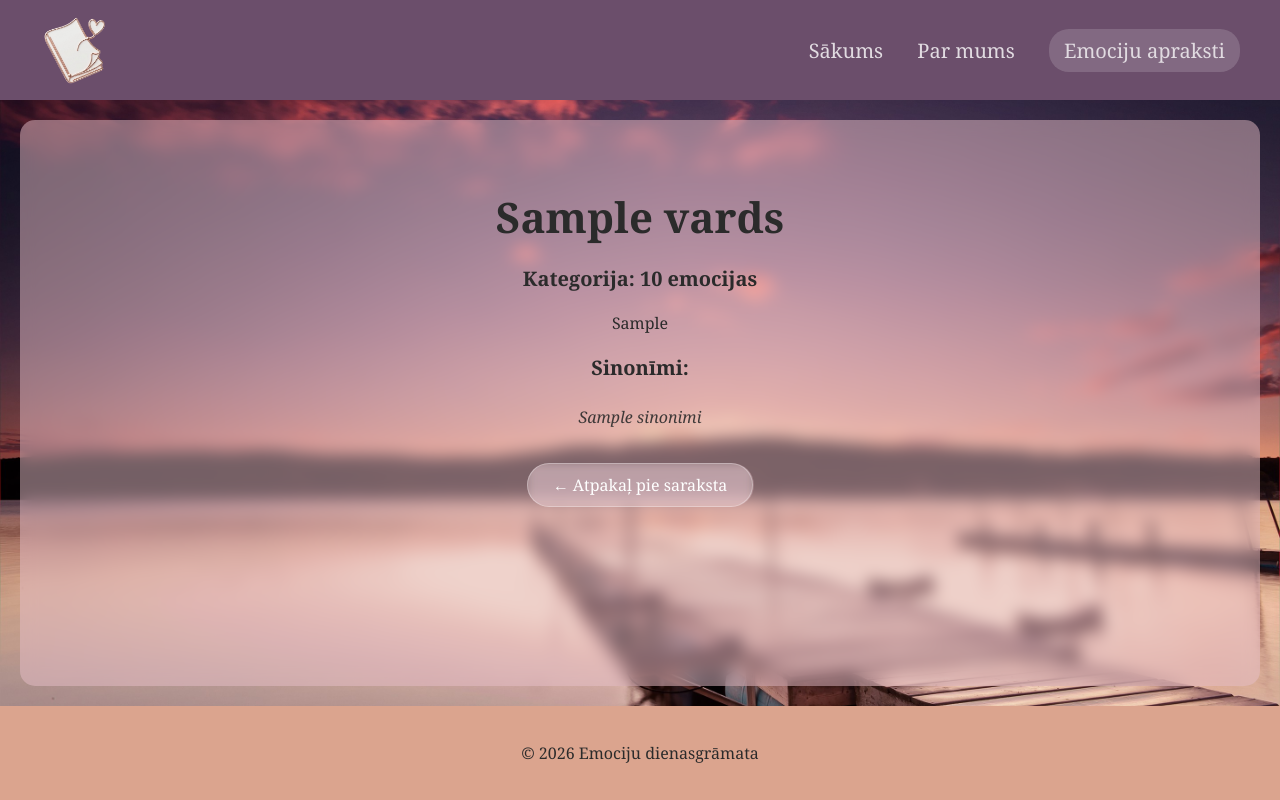
After one commit to elizabete-misina/programesana-misina, a Flask app: template templates/description_detail.html in a window 1280 px wide. The commit adds this page. Run offline with Flask 3, Linux system fonts and the light colour scheme; the template is opened without the code that fills it: most values are stand-ins (such as "Sample title", 1, 10 or a date in 2020).

Commit message:
pievienoju datubazes datus majaslapai; izveidoju description_detail, kurā attēloti atsevišķi logi katrai emocijai; pielāgoju css lai mājaslapu var lietot arī ar citiem ekrānu izmēriem

```diff
--- a/app.py
+++ b/app.py
@@ -1,7 +1,16 @@
 from flask import Flask, render_template
+import sqlite3
 from pathlib import Path
 
 app = Flask(__name__)
+
+
+def get_db_connection():
+    db = Path(__file__).parent / "emociju-dienasgramata.db"
+    conn = sqlite3.connect(db)
+    conn.row_factory = sqlite3.Row
+    return conn
+
 
 @app.route("/")
 def index():
@@ -12,9 +21,37 @@ def index():
 def about():
     return render_template("about.html")
 
-@app.route("/apraksti")
+
+@app.route('/apraksti')
 def descriptions():
-    return render_template("descriptions.html")
+    conn = get_db_connection()
+    emotions = conn.execute('''
+        SELECT
+            emotions.*,
+            categories.nosaukums AS kategorija,
+            visuals.krasas_kods
+        FROM emotions
+        JOIN categories ON emotions.category_id = categories.id
+        JOIN visuals ON emotions.id = visuals.emotion_id
+    ''').fetchall()
+    conn.close()
+    return render_template('descriptions.html', emotions=emotions)
+
+
+@app.route('/apraksti/<int:emotion_id>')
+def description_detail(emotion_id):
+    conn = get_db_connection()
+    emotion = conn.execute('''
+        SELECT e.*, c.nosaukums AS kategorija, v.krasas_kods
+        FROM emotions e
+        JOIN categories c ON e.category_id = c.id
+        JOIN visuals v ON e.id = v.emotion_id
+        WHERE e.id = ?''', (emotion_id,)).fetchone()
+
+    synonyms = conn.execute(
+        'SELECT * FROM synonyms WHERE emotion_id = ?', (emotion_id,)).fetchall()
+    conn.close()
+    return render_template('description_detail.html', emotion=emotion, synonyms=synonyms)
 
 
 @app.errorhandler(404)
--- a/static/style.css
+++ b/static/style.css
@@ -28,9 +28,10 @@ nav a {
     text-decoration: none;
     margin-left: 30px;
     font-weight: 500;
-    font-size: 1.1rem;
+    font-size: 20px;
     transition: 0.3s;
     opacity: 0.8;
+
 }
 
 nav a:hover {
@@ -46,6 +47,17 @@ nav a:hover {
     backdrop-filter: blur(5px);
 }
 
+@media screen and (max-width: 400px) {
+    nav a {
+        font-size: 14px;
+    }
+    .nav-special {
+        padding: 1px 6px;
+        border-radius: 8px;
+        backdrop-filter: blur(5px);
+    }
+}
+
 main {
     padding: 20px;
 }
@@ -53,7 +65,7 @@ main {
 .page-container {
     display: flex;
     flex-direction: column;
-    min-height: 100vh;
+    min-height: 100vh; /*viewport height pielagojas iericem un to izmeriem*/
 }
 
 .content-wrap {
@@ -88,6 +100,113 @@ main {
     box-shadow: 0 6px 20px rgba(0, 0, 0, 0.15); /* dod enu pogai */
 }
 
+.emotions-container {
+   display: flex;
+    flex-wrap: wrap;
+    justify-content: center;
+    gap: 25px;
+    padding: 20px;
+    max-width: 1200px;
+    margin: 0 auto;
+}
+
+.emotion-card {
+    width: 30%;
+    min-width: 280px;
+
+    background: rgba(255, 255, 255, 0.2);
+    backdrop-filter: blur(10px);
+    padding: 25px;
+    border-radius: 15px;
+    color: white;
+    display: flex;
+    flex-direction: column;
+    align-items: center;
+    text-align: center;
+    box-shadow: 0 8px 32px rgba(0, 0, 0, 0.1);
+}
+
+.emotion-card:hover {
+    transform: translateY(-5px);
+}
+
+.category-tag {
+    font-size: 0.8rem;
+    text-transform: uppercase;
+    opacity: 0.8;
+    margin-bottom: 10px;
+}
+
+.color-dot {
+    width: 20px;
+    height: 20px;
+    border-radius: 50%;
+    margin-top: 10px;
+}
+
+.detail-container ul {
+    list-style: none;
+    padding: 0;
+    margin: 0 auto;
+    text-align: center;
+}
+
+.detail-container li {
+    display: inline-block;
+    margin: 5px;
+    font-style: italic;
+    opacity: 0.9;
+}
+
+
+.back-button {
+    display: inline-block;
+    margin-top: 30px;
+    padding: 10px 25px;
+    background: rgba(255, 255, 255, 0.15);
+    border: 1px solid rgba(255, 255, 255, 0.3);
+    border-radius: 30px;
+    color: white !important;
+    text-decoration: none;
+    transition: all 0.3s ease;
+    backdrop-filter: blur(5px);
+}
+
+.back-button:hover {
+    background: rgba(255, 255, 255, 0.3);
+    transform: scale(1.05);
+}
+
+.btn {
+    display: inline-block;
+    margin-top: 15px;
+    padding: 8px 20px;
+    background: rgba(255, 255, 255, 0.2);
+    border: 1px solid rgba(255, 255, 255, 0.4);
+    border-radius: 20px;
+    color: white !important;
+    text-decoration: none;
+    font-size: 0.9rem;
+    font-weight: 500;
+    transition: all 0.3s ease;
+    backdrop-filter: blur(5px);
+}
+
+
+.btn:hover {
+    background: rgba(255, 255, 255, 0.4);
+    transform: translateY(-2px);
+    box-shadow: 0 5px 15px rgba(0, 0, 0, 0.1);
+    color: #fff;
+}
+
+.emotion-card {
+    display: flex;
+    flex-direction: column;
+    align-items: center;
+    text-align: center;
+}
+
 footer {
     background-color: #dba48e;
     text-align: center;
@@ -96,7 +215,7 @@ footer {
 
 
 h1 {
-    font-size: 48px;
+    font-size: 42px;
     margin-bottom: 20px;
     color: #2b2b2b;
     text-align: center;
@@ -116,22 +235,6 @@ h3 {
     text-align: center;
 }
 
-ul {
-    list-style-type: none;
-}
-
-ul li a {
-    text-decoration: none;
-    color: #333;
-    font-weight: bold;
-    display: block;
-    padding: 8px;
-}
-
-ul li:hover {
-    background-color: #e0e0e0;
-}
-
 img {
     max-width: 200px;
     height: auto;
--- a/templates/404.html
+++ b/templates/404.html
@@ -1,7 +1,7 @@
 {% extends "base.html" %}
 {% block title %}Emociju dienasgrāmata{% endblock %}
 {% block content %}
-<h2>404 - Lapa nav atrasta</h2>
+<h1>404 - Lapa nav atrasta</h1>
 <p>Atvainojiet, meklētā lapa neeksistē</p>
 <a href="{{url_for('index')}}">Atpakaļ uz sākumu</a>
 {% endblock %}
--- /dev/null
+++ b/templates/description_detail.html
@@ -0,0 +1,21 @@
+{% extends "base.html" %}
+{% block content %}
+<div class="detail-container">
+    <!--noformat-->
+    <h1 style="color: {{ emotion.krasas_kods }}">{{ emotion.vards }}</h1>
+    <!--noformat-->
+    <div class="glass-box">
+        <h3>Kategorija: {{ emotion.kategorija }} emocijas</h3>
+        <p>{{ emotion.garaks_apraksts }}</p>
+    </div>
+
+    <h3>Sinonīmi:</h3>
+    <ul>
+        {% for s in synonyms %}
+        <li>{{ s.sinonimi }}</li>
+        {% endfor %}
+    </ul>
+
+    <a href="/apraksti" class="back-button">← Atpakaļ pie saraksta</a>
+</div>
+{% endblock %}
```
Also changed, not shown: templates/descriptions.html (+12 -1 lines), templates/about.html (line endings or trailing spaces), templates/base.html (indentation only), templates/index.html (line endings or trailing spaces).
